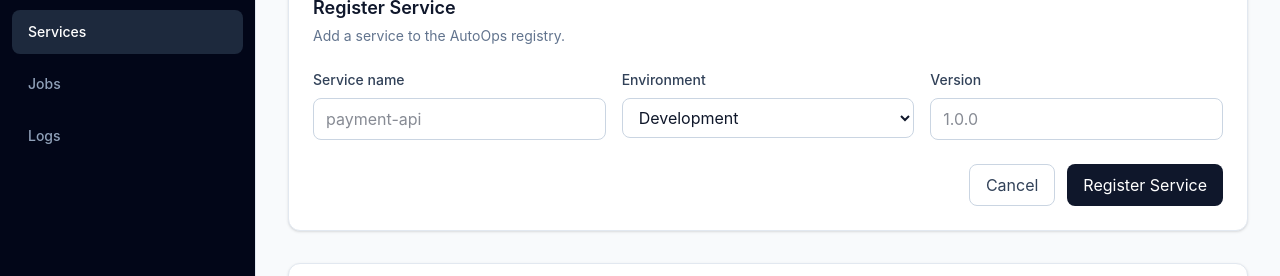
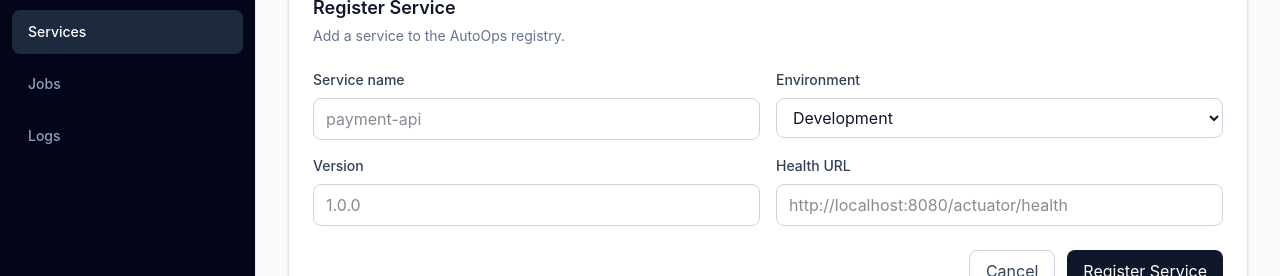
Before and after one commit to mevasudevmeti/autoops-portal, a React (Vite) app in the folder frontend/: page /services in a window 1280 px wide. Both pictures are taken after a click on the button "Register Service". Shown: the part 155-431 px from the top of the page. Built offline with nearby package versions, Linux system fonts and the light colour scheme; no server answers.

Commit message:
feat(00): add health url to register

```diff
--- a/frontend/src/api/servicesApi.ts
+++ b/frontend/src/api/servicesApi.ts
@@ -9,6 +9,7 @@ export interface UpdateServiceInput {
   name: string
   environment: Environment
   version: string
+  healthUrl: string | null
 }
 
 export const getServices = async (): Promise<Service[]> => {
--- a/frontend/src/components/EditServiceForm.tsx
+++ b/frontend/src/components/EditServiceForm.tsx
@@ -30,7 +30,7 @@ const EditServiceForm = ({
   isSubmitting = false,
 }: EditServiceFormProps) => {
   const [name, setName] = useState(service.name)
-
+    const [healthUrl, setHealthUrl] = useState(service.healthUrl ?? '')
   const [environment, setEnvironment] =
     useState<Environment>(service.environment)
 
@@ -69,9 +69,10 @@ const EditServiceForm = ({
 
     try {
       await onSubmit(service.id, {
-        name: name.trim(),
-        environment,
-        version: version.trim(),
+          name: name.trim(),
+          environment,
+          version: version.trim(),
+          healthUrl: healthUrl.trim() || null,
       })
     } catch {
       // The parent mutation can display the API error.
--- a/frontend/src/components/RegisterServiceForm.tsx
+++ b/frontend/src/components/RegisterServiceForm.tsx
@@ -14,6 +14,7 @@ interface RegisterServiceFormProps {
 interface FormErrors {
   name?: string
   version?: string
+  healthUrl?: string
 }
 
 const RegisterServiceForm = ({
@@ -24,6 +25,7 @@ const RegisterServiceForm = ({
     const [name, setName] = useState('')
     const [environment, setEnvironment] = useState<Environment>('DEV')
     const [version, setVersion] = useState('')
+    const [healthUrl, setHealthUrl] = useState('')
     const [errors, setErrors] = useState<FormErrors>({})
     const validateForm = () => {
         const newErrors: FormErrors = {}
@@ -35,6 +37,17 @@ const RegisterServiceForm = ({
         if (!version.trim()) {
             newErrors.version = 'Version is required.'
         }
+        if (!healthUrl.trim()) {
+            newErrors.healthUrl =
+              'Health URL is required.'
+          } else if (
+            !/^https?:\/\/.+/.test(
+              healthUrl.trim(),
+            )
+          ) {
+            newErrors.healthUrl =
+              'Enter a valid HTTP or HTTPS URL.'
+          }
 
         setErrors(newErrors)
 
@@ -54,11 +67,13 @@ const RegisterServiceForm = ({
             name: name.trim(),
             environment,
             version: version.trim(),
+            healthUrl: healthUrl.trim() || null,
           })
 
           setName('')
           setEnvironment('DEV')
           setVersion('')
+          setHealthUrl('')
           setErrors({})
         } catch {
           // Parent handles the API error.
@@ -80,7 +95,7 @@ const RegisterServiceForm = ({
         </p>
       </div>
 
-      <div className="mt-6 grid gap-4 md:grid-cols-3">
+      <div className="mt-6 grid gap-4 md:grid-cols-2">
         <div>
           <label
             htmlFor="service-name"
@@ -187,6 +202,49 @@ const RegisterServiceForm = ({
             </p>
             )}
         </div>
+        <div>
+          <label
+            htmlFor="service-health-url"
+            className="mb-2 block text-sm font-medium text-slate-700"
+          >
+            Health URL
+          </label>
+
+          <input
+            id="service-health-url"
+            type="url"
+            value={healthUrl}
+            onChange={(event) => {
+              setHealthUrl(event.target.value)
+
+              if (errors.healthUrl) {
+                setErrors((currentErrors) => ({
+                  ...currentErrors,
+                  healthUrl: undefined,
+                }))
+              }
+            }}
+            placeholder="http://localhost:8080/actuator/health"
+            aria-invalid={
+              Boolean(errors.healthUrl)
+            }
+            aria-describedby={
+              errors.healthUrl
+                ? 'service-health-url-error'
+                : undefined
+            }
+            className="w-full rounded-lg border border-slate-300 px-3 py-2 text-sm outline-none focus:border-slate-500"
+          />
+
+          {errors.healthUrl && (
+            <p
+              id="service-health-url-error"
+              className="mt-1 text-sm text-red-600"
+            >
+              {errors.healthUrl}
+            </p>
+          )}
+        </div>
       </div>
 
       <div className="mt-6 flex justify-end gap-3">
--- a/frontend/src/types/index.ts
+++ b/frontend/src/types/index.ts
@@ -11,12 +11,14 @@ export interface Service {
   cpuUsage: number
   memoryUsage: number
   uptime: number
+  healthUrl: string | null
 }
 
 export interface CreateServiceInput {
   name: string
   environment: Environment
   version: string
+  healthUrl: string | null
 }
 
 
```
